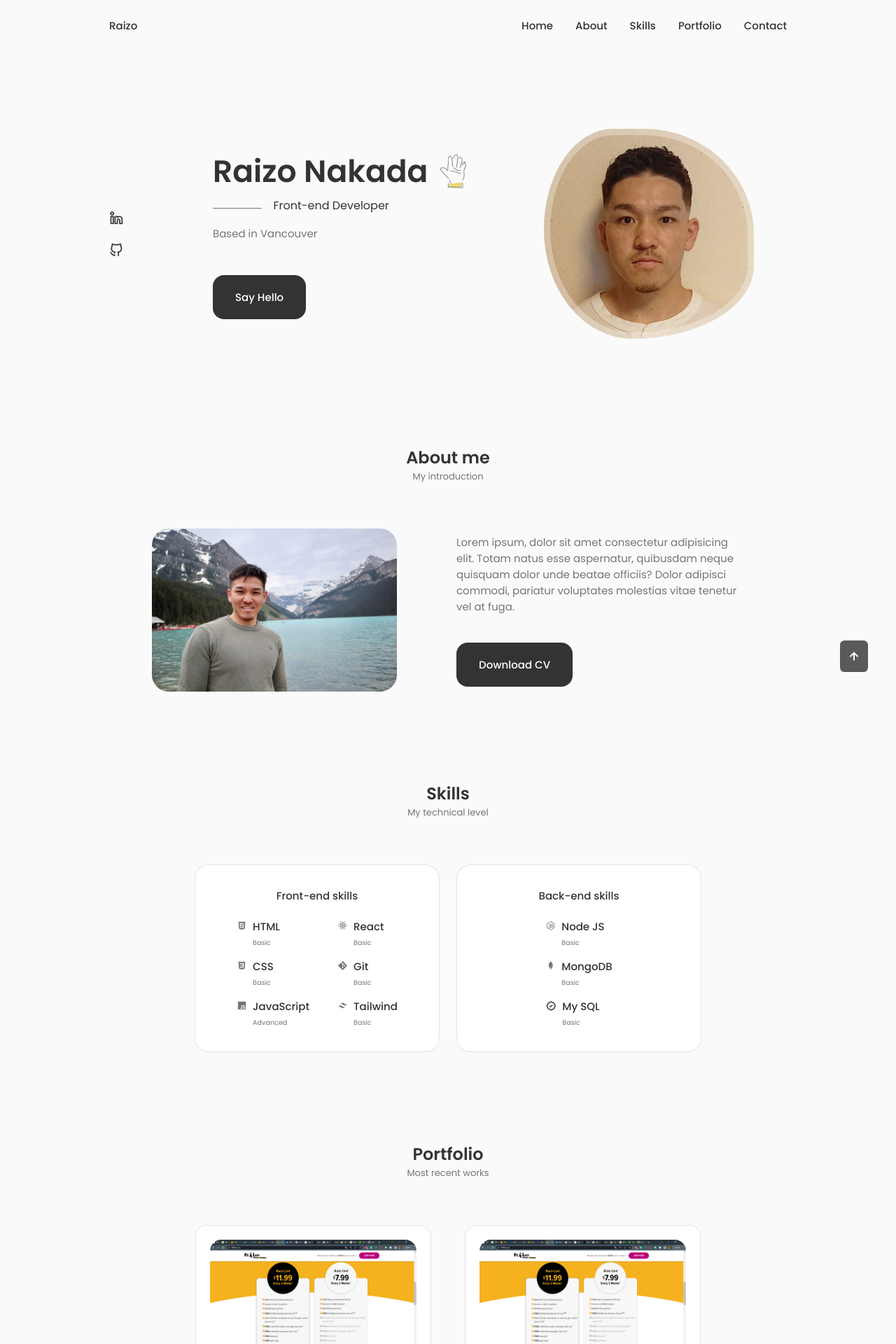
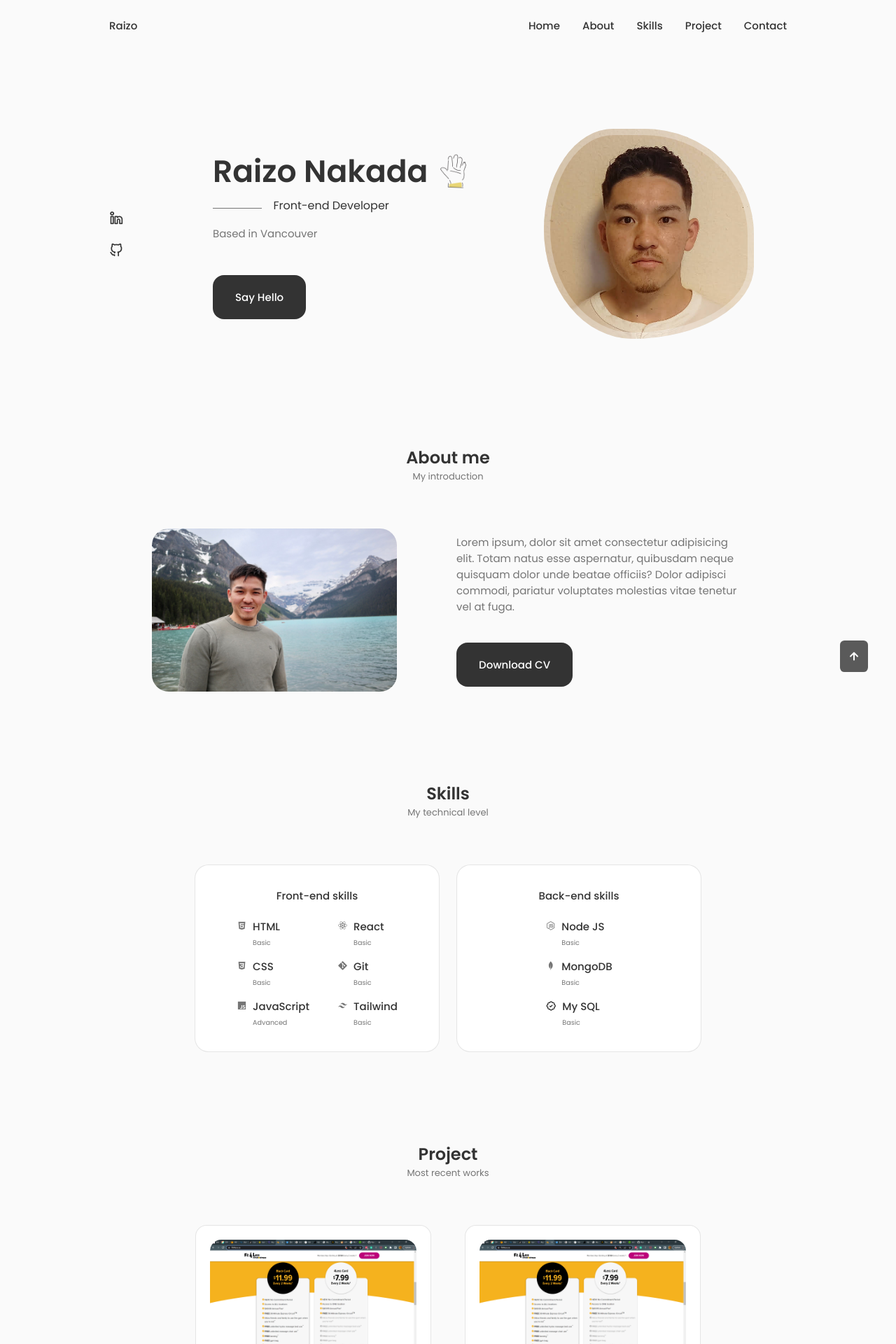
Before and after one commit to Raizo-n/Portfoilo, a React (Create React App) app: page / in a window 1280 px wide. Shown: the top 1920 px of the page at 70% size. Built offline with nearby package versions, Linux system fonts and the light colour scheme.

Commit message:
change: the word from portfolio to project

```diff
--- a/src/components/footer/Footer.jsx
+++ b/src/components/footer/Footer.jsx
@@ -5,7 +5,7 @@ const Footer = () => {
   const menuArr = [
     { menu: "About", link: "#about" },
     { menu: "Skills", link: "#skills" },
-    { menu: "Project", link: "#portfolio" },
+    { menu: "Project", link: "#project" },
     { menu: "Contact", link: "#contact" },
   ];
 
--- a/src/components/header/Header.jsx
+++ b/src/components/header/Header.jsx
@@ -30,8 +30,8 @@ const Header = () => {
               </a>
             </li>
             <li className="item">
-              <a href="#portfolio" className="link">
-                <i className="uil uil-scenery icon"></i> Portfolio
+              <a href="#project" className="link">
+                <i className="uil uil-scenery icon"></i> Project
               </a>
             </li>
             <li className="item">
--- a/src/components/work/Work.jsx
+++ b/src/components/work/Work.jsx
@@ -4,8 +4,8 @@ import Works from "./Works";
 
 const Work = () => {
   return (
-    <section className="work section" id="portfolio">
-      <h2 className="section_title">Portfolio</h2>
+    <section className="work section" id="project">
+      <h2 className="section_title">Project</h2>
       <span className="section_subtitle">Most recent works</span>
       <Works />
     </section>
```
